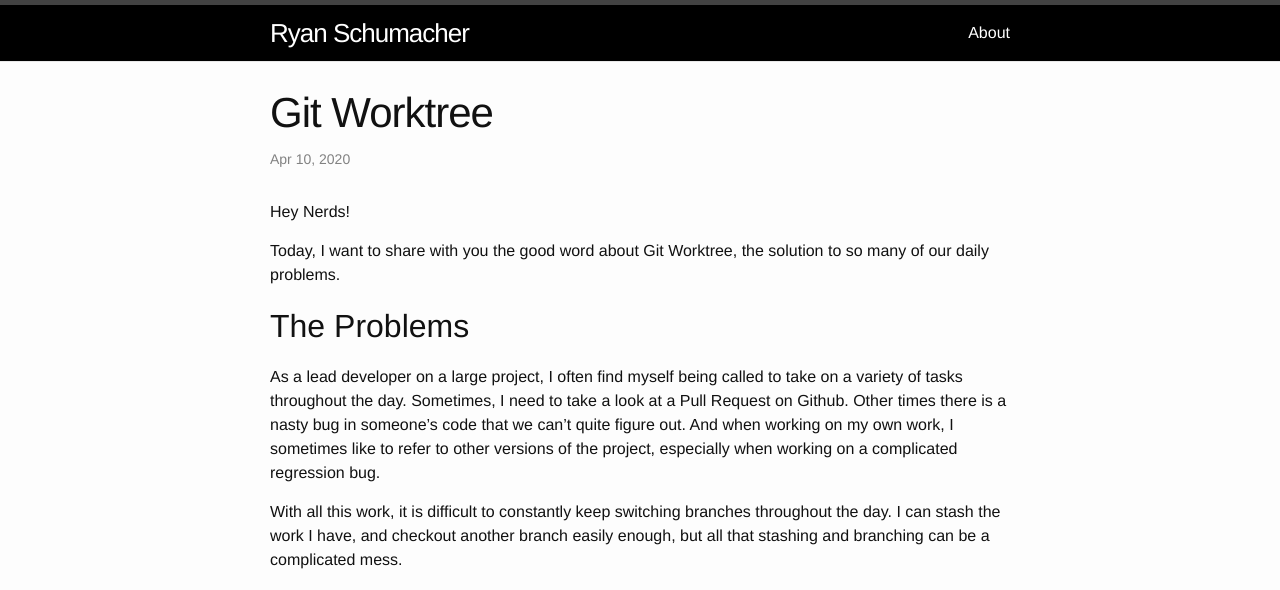
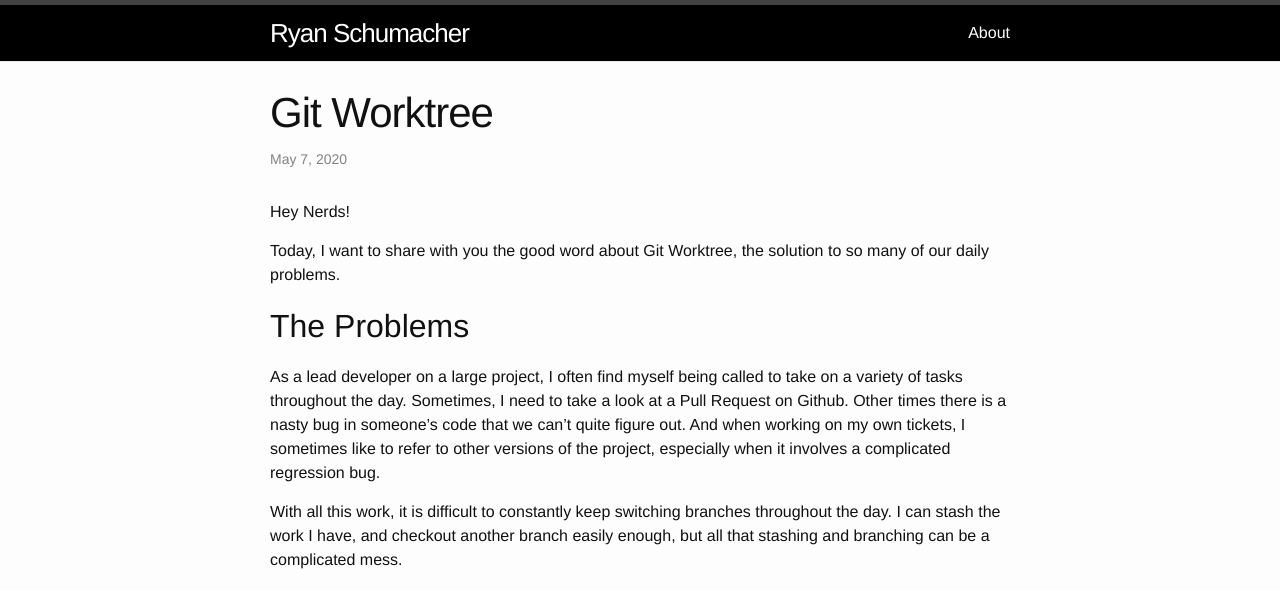
Before and after one commit to schustudios/schustudios.github.io, a Jekyll site: the page built from _posts/2020-05-07-git-worktree.markdown, in a window 1280 px wide and 1400 px high. Shown: the top 590 px of the window. Built offline with Jekyll 4.4.1, drawn with Linux system fonts in a browser that asks for light colours; nearby versions of some CDN libraries; some of the changed text lies outside the part shown.

Commit message:
Fixing some page metadata

```diff
--- a/_posts/2020-05-07-git-worktree.markdown
+++ b/_posts/2020-05-07-git-worktree.markdown
@@ -1,7 +1,7 @@
 ---
 layout: post
 title:  "Git Worktree"
-date:   2020-04-10 9:00:00
+date:   2020-05-07 9:00:00
 categories: git worktree commit development tools
 ---
 
@@ -11,7 +11,7 @@ Today, I want to share with you the good word about Git Worktree, the solution t
 
 ## The Problems
 
-As a lead developer on a large project, I often find myself being called to take on a variety of tasks throughout the day. Sometimes, I need to take a look at a Pull Request on Github. Other times there is a nasty bug in someone's code that we can't quite figure out. And when working on my own work, I sometimes like to refer to other versions of the project, especially when working on a complicated regression bug.
+As a lead developer on a large project, I often find myself being called to take on a variety of tasks throughout the day. Sometimes, I need to take a look at a Pull Request on Github. Other times there is a nasty bug in someone's code that we can't quite figure out. And when working on my own tickets, I sometimes like to refer to other versions of the project, especially when it involves a complicated regression bug.
 
 With all this work, it is difficult to constantly keep switching branches throughout the day. I can stash the work I have, and checkout another branch easily enough, but all that stashing and branching can be a complicated mess.
 
```
Also changed, not shown: other parts of _posts/2020-05-07-git-worktree.markdown (+2 -2 lines).
